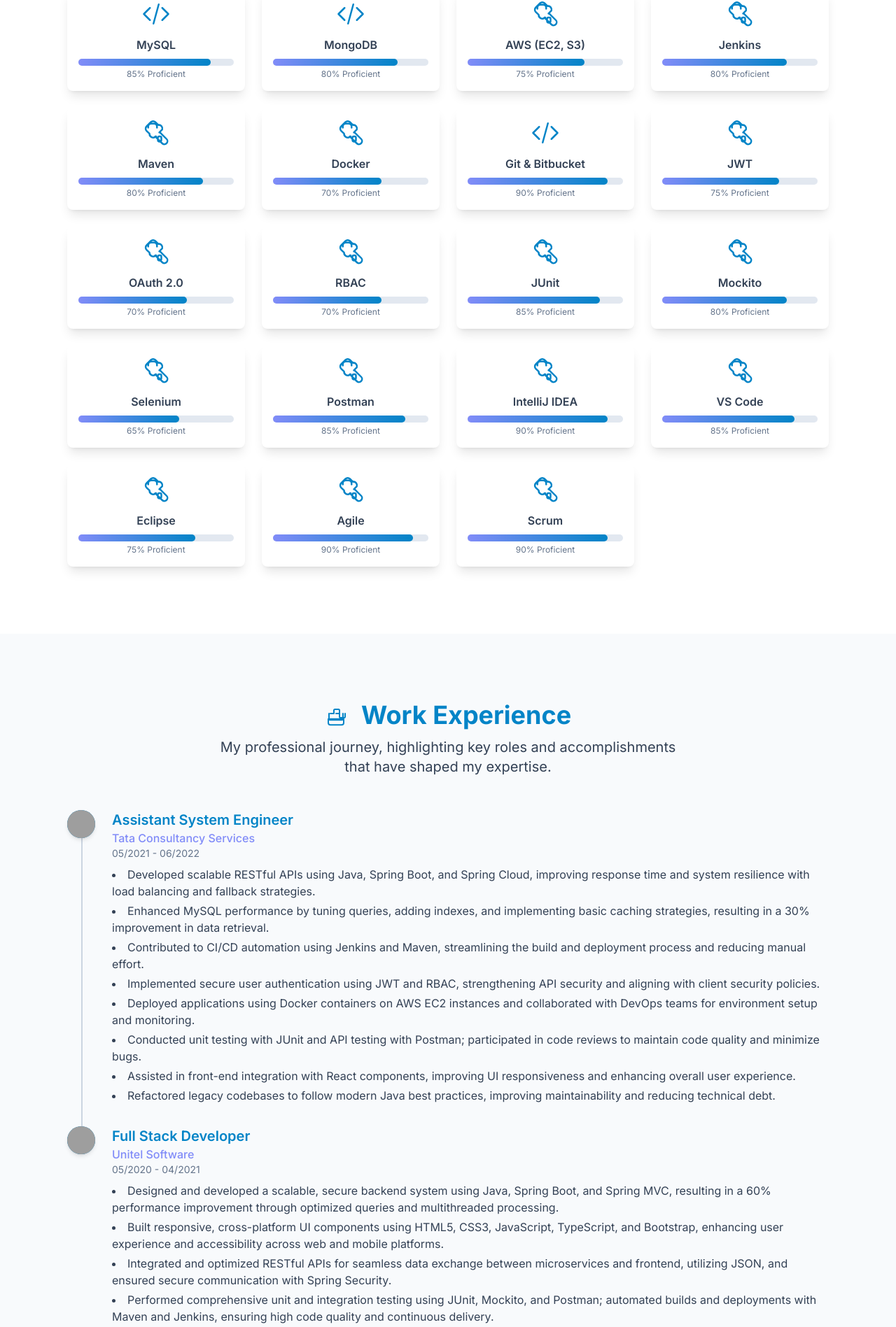
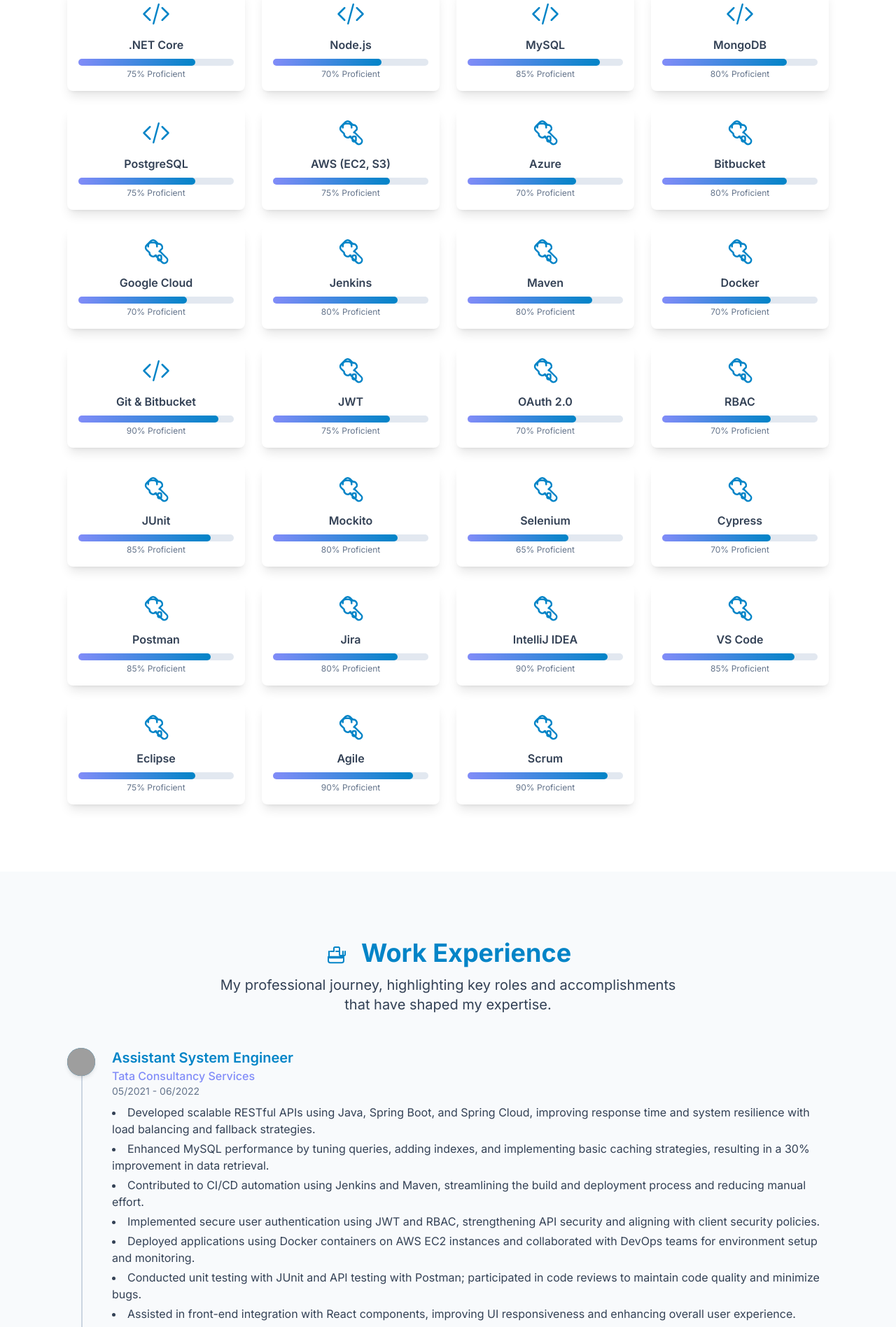
Before and after one commit to Umesh-Tata/Vumesh.github.io, a React (Vite) app: page / in a window 1280 px wide. Shown: the part 3225-5122 px from the top of the page at 70% size. Built offline with nearby package versions, Linux system fonts and the light colour scheme; grey boxes are pictures that could not be loaded.

Commit message:
Update App.tsx

```diff
--- a/App.tsx
+++ b/App.tsx
@@ -72,6 +72,7 @@
   { id: 'skill-js', name: 'JavaScript', level: 85, icon: <CodeBracketIcon className="w-5 h-5 mr-2 text-yellow-500" /> },
   { id: 'skill-ts', name: 'TypeScript', level: 80, icon: <CodeBracketIcon className="w-5 h-5 mr-2 text-blue-500" /> },
   { id: 'skill-sql', name: 'SQL', level: 80, icon: <CodeBracketIcon className="w-5 h-5 mr-2 text-cyan-500" /> },
+  { id: 'skill-python', name: 'Python', level: 80, icon: <CodeBracketIcon className="w-5 h-5 mr-2 text-green-500" /> },
   // Web & Mobile Technologies
   { id: 'skill-html', name: 'HTML5', level: 90, icon: <CodeBracketIcon className="w-5 h-5 mr-2 text-orange-500" /> },
   { id: 'skill-css', name: 'CSS3', level: 85, icon: <CodeBracketIcon className="w-5 h-5 mr-2 text-blue-600" /> },
@@ -82,12 +83,17 @@
   { id: 'skill-spring-boot', name: 'Spring Boot', level: 90, icon: <CodeBracketIcon className="w-5 h-5 mr-2 text-green-600" /> },
   { id: 'skill-spring-mvc', name: 'Spring MVC', level: 85, icon: <CodeBracketIcon className="w-5 h-5 mr-2 text-lime-500" /> },
   { id: 'skill-spring-cloud', name: 'Spring Cloud', level: 80, icon: <CodeBracketIcon className="w-5 h-5 mr-2 text-teal-500" /> },
+  { id: 'skill-dotnet', name: '.NET Core', level: 75, icon: <CodeBracketIcon className="w-5 h-5 mr-2 text-indigo-600" /> },
   { id: 'skill-node', name: 'Node.js', level: 70, icon: <CodeBracketIcon className="w-5 h-5 mr-2 text-green-400" /> },
   // Databases
   { id: 'skill-mysql', name: 'MySQL', level: 85, icon: <CodeBracketIcon className="w-5 h-5 mr-2 text-blue-700" /> },
   { id: 'skill-mongodb', name: 'MongoDB', level: 80, icon: <CodeBracketIcon className="w-5 h-5 mr-2 text-green-700" /> },
+  { id: 'skill-postgresql', name: 'PostgreSQL', level: 75, icon: <CodeBracketIcon className="w-5 h-5 mr-2 text-blue-800" /> },
   // Cloud & DevOps
   { id: 'skill-aws', name: 'AWS (EC2, S3)', level: 75, icon: <WrenchScrewdriverIcon className="w-5 h-5 mr-2 text-yellow-600" /> },
+  { id: 'skill-azure', name: 'Azure', level: 70, icon: <WrenchScrewdriverIcon className="w-5 h-5 mr-2 text-blue-600" /> },
+  { id: 'skill-bitbucket', name: 'Bitbucket', level: 80, icon: <WrenchScrewdriverIcon className="w-5 h-5 mr-2 text-gray-600" /> },
+  { id: 'skill-gcp', name: 'Google Cloud', level: 70, icon: <WrenchScrewdriverIcon className="w-5 h-5 mr-2 text-red-500" /> },
   { id: 'skill-jenkins', name: 'Jenkins', level: 80, icon: <WrenchScrewdriverIcon className="w-5 h-5 mr-2 text-gray-500" /> },
   { id: 'skill-maven', name: 'Maven', level: 80, icon: <WrenchScrewdriverIcon className="w-5 h-5 mr-2 text-red-600" /> },
   { id: 'skill-docker', name: 'Docker', level: 70, icon: <WrenchScrewdriverIcon className="w-5 h-5 mr-2 text-blue-400" /> },
@@ -100,8 +106,10 @@
   { id: 'skill-junit', name: 'JUnit', level: 85, icon: <WrenchScrewdriverIcon className="w-5 h-5 mr-2 text-lime-600" /> },
   { id: 'skill-mockito', name: 'Mockito', level: 80, icon: <WrenchScrewdriverIcon className="w-5 h-5 mr-2 text-green-600" /> },
   { id: 'skill-selenium', name: 'Selenium', level: 65, icon: <WrenchScrewdriverIcon className="w-5 h-5 mr-2 text-teal-600" /> },
+  { id: 'skill-cypress', name: 'Cypress', level: 70, icon: <WrenchScrewdriverIcon className="w-5 h-5 mr-2 text-emerald-500" /> },
   { id: 'skill-postman', name: 'Postman', level: 85, icon: <WrenchScrewdriverIcon className="w-5 h-5 mr-2 text-orange-400" /> },
   // Development Tools
+  { id: 'skill-jira', name: 'Jira', level: 80, icon: <WrenchScrewdriverIcon className="w-5 h-5 mr-2 text-indigo-600" /> },
   { id: 'skill-intellij', name: 'IntelliJ IDEA', level: 90, icon: <WrenchScrewdriverIcon className="w-5 h-5 mr-2 text-purple-600" /> },
   { id: 'skill-vscode', name: 'VS Code', level: 85, icon: <WrenchScrewdriverIcon className="w-5 h-5 mr-2 text-blue-500" /> },
   { id: 'skill-eclipse', name: 'Eclipse', level: 75, icon: <WrenchScrewdriverIcon className="w-5 h-5 mr-2 text-indigo-500" /> },
@@ -131,15 +139,18 @@
   },
   {
     id: 'exp-phoenix',
-    title: 'Full Stack Developer',
-    institution: 'Unitel Software',
-    period: '05/2020 - 04/2021',
+    title: 'Software Developer',
+    institution: 'Corefront Technologies Pvt Ltd',
+    period: '06/2019 - 04/2021',
     description: [
-      'Designed and developed a scalable, secure backend system using Java, Spring Boot, and Spring MVC, resulting in a 60% performance improvement through optimized queries and multithreaded processing.',
-      'Built responsive, cross-platform UI components using HTML5, CSS3, JavaScript, TypeScript, and Bootstrap, enhancing user experience and accessibility across web and mobile platforms.',
-      'Integrated and optimized RESTful APIs for seamless data exchange between microservices and frontend, utilizing JSON, and ensured secure communication with Spring Security.',
-      'Performed comprehensive unit and integration testing using JUnit, Mockito, and Postman; automated builds and deployments with Maven and Jenkins, ensuring high code quality and continuous delivery.',
-      'Collaborated in Agile/Scrum teams, contributing to sprint planning, daily stand-ups, and code reviews, while using Git for version control and deploying applications on Apache Tomcat with MySQL as the backend database.',
+      'Developed interactive research dashboards using React, JavaScript, HTML, and CSS, enabling engineers to visualize and interpret test data more effectively.',
+      'Connected frontend components to backend APIs using Node.js, integrating real-time data updates and enhancing user interactivity for research workflows.',
+      'Built Python scripts and trained basic machine learning models using TensorFlow and scikit-learn, automating the analysis of material behavior from experimental datasets.',
+      'Designed and maintained SQL database structures, ensuring reliable storage, indexing, and access to structured testing and simulation data.',
+      'Created modular, reusable frontend components, applying best practices for clean code architecture and improved maintainability across projects.',
+      'Optimized Python-based data pipelines, reducing script execution time and increasing model accuracy through better preprocessing and tuning.',
+      'Collaborated closely with materials engineers, gathering domain-specific requirements and translating them into functional UI features and backend logic.',
+      'Documented internal workflows and system structure, supporting team onboarding and reducing ramp-up time for new developers.'
     ],
     logoUrl: 'https://picsum.photos/seed/phoenix-logo/40/40'
   },
```
